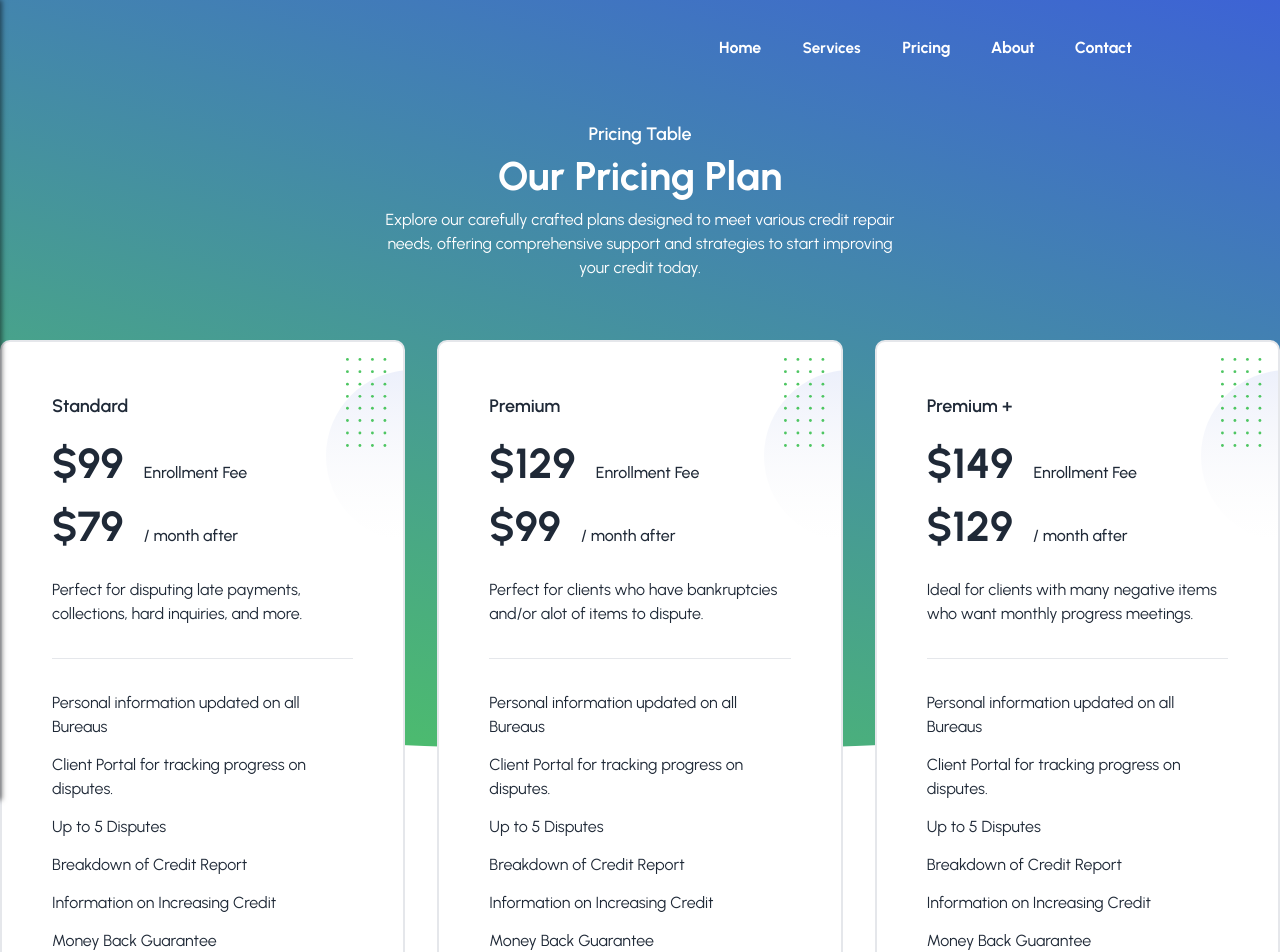
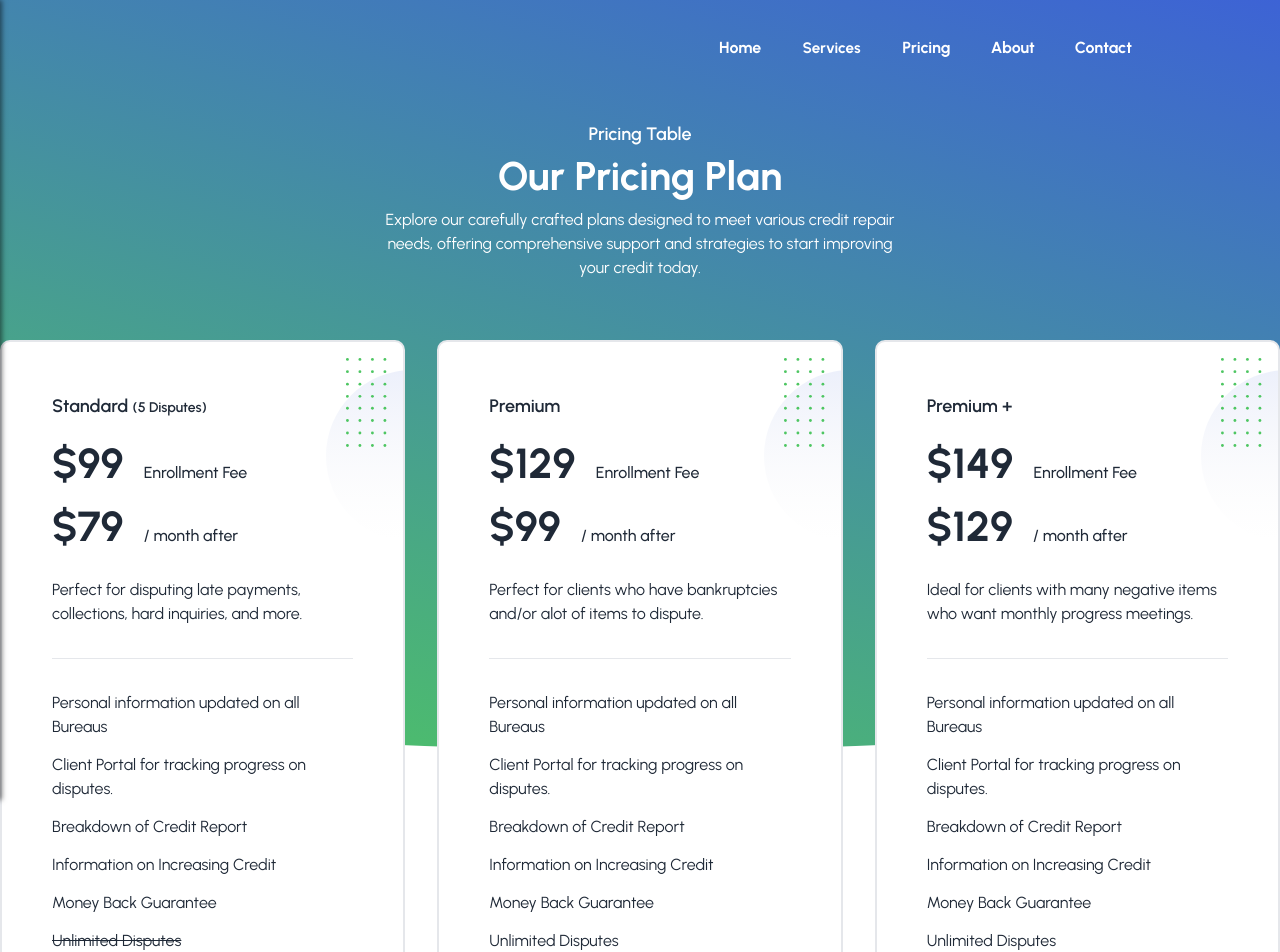
Before and after one commit to ajmeier29/meier-credit-repair, a Next.js app: page /Pricing in a window 1280 px wide. Shown: the top 952 px of the page. Built offline with nearby package versions, Linux system fonts and the light colour scheme; no server answers.

Commit message:
Fix verbiage

```diff
--- a/src/app/Pricing/page.tsx
+++ b/src/app/Pricing/page.tsx
@@ -40,7 +40,7 @@ export default async function Page() {
                                         className="relative z-10 mb-10 overflow-hidden rounded-[10px] border-2 border-stroke  bg-white  py-10 px-8 shadow-pricing sm:p-12 lg:py-10 lg:px-6 xl:p-[50px]"
                                     >
                                         <span className="mb-3 block text-lg font-semibold">
-                                            Standard
+                                            Standard <span className="text-sm">(5 Disputes)</span>
                                         </span>
                                         <h2 className="mb-5 text-[42px] font-bold text-dark">
                                             <span>$99 &nbsp;</span>
@@ -65,9 +65,6 @@ export default async function Page() {
                                             </p>
                                             <p className="text-base text-body-color ">
                                                 Client Portal for tracking progress on disputes.
-                                            </p>
-                                            <p className="text-base text-body-color ">
-                                                Up to 5 Disputes
                                             </p>
                                             <p className="text-base text-body-color ">
                                                 Breakdown of Credit Report
@@ -156,9 +153,6 @@ export default async function Page() {
                                                 Client Portal for tracking progress on disputes.
                                             </p>
                                             <p className="text-base text-body-color ">
-                                                Up to 5 Disputes
-                                            </p>
-                                            <p className="text-base text-body-color ">
                                                 Breakdown of Credit Report
                                             </p>
                                             <p className="text-base text-body-color ">
@@ -243,9 +237,6 @@ export default async function Page() {
                                             </p>
                                             <p className="text-base text-body-color ">
                                                 Client Portal for tracking progress on disputes.
-                                            </p>
-                                            <p className="text-base text-body-color ">
-                                                Up to 5 Disputes
                                             </p>
                                             <p className="text-base text-body-color ">
                                                 Breakdown of Credit Report
```
